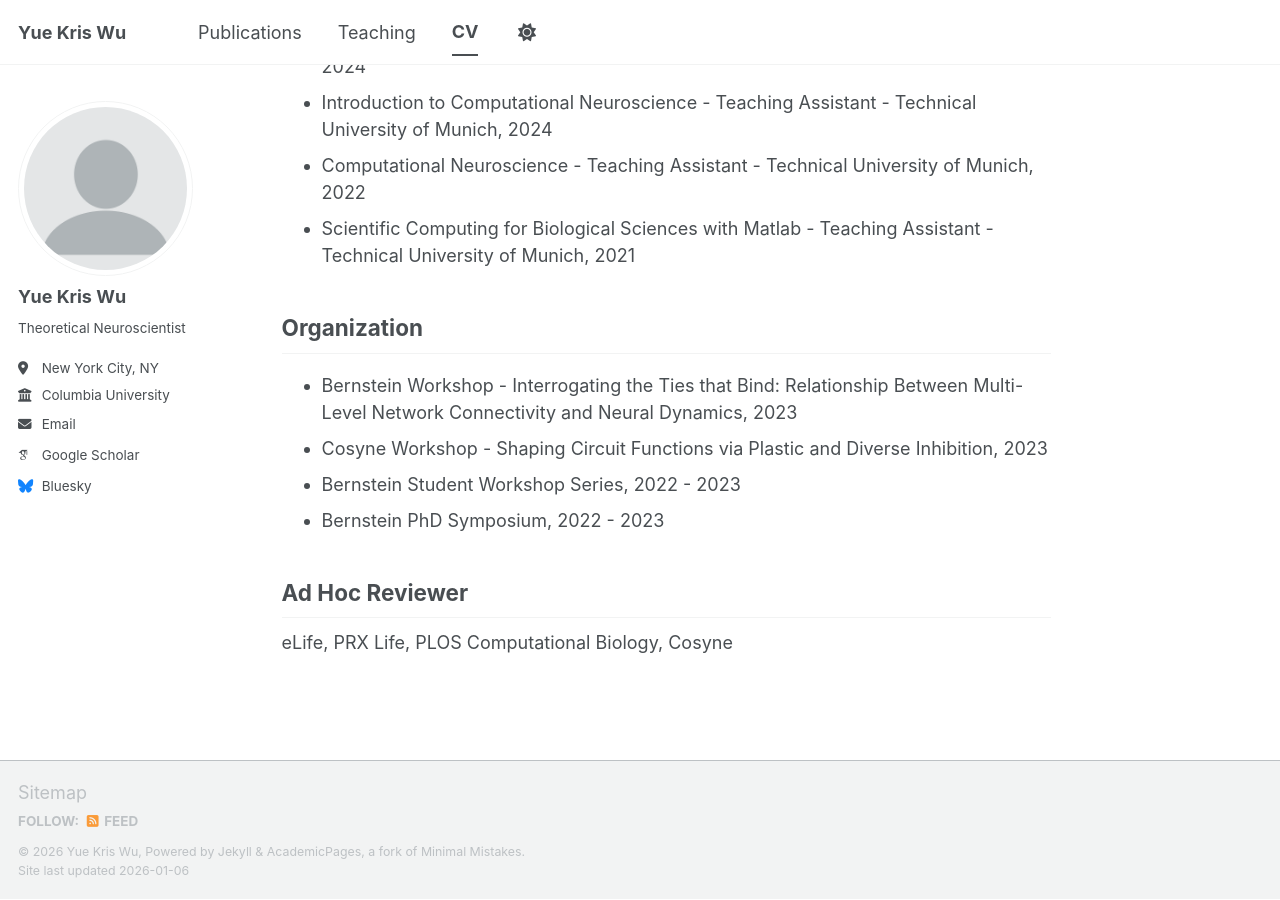
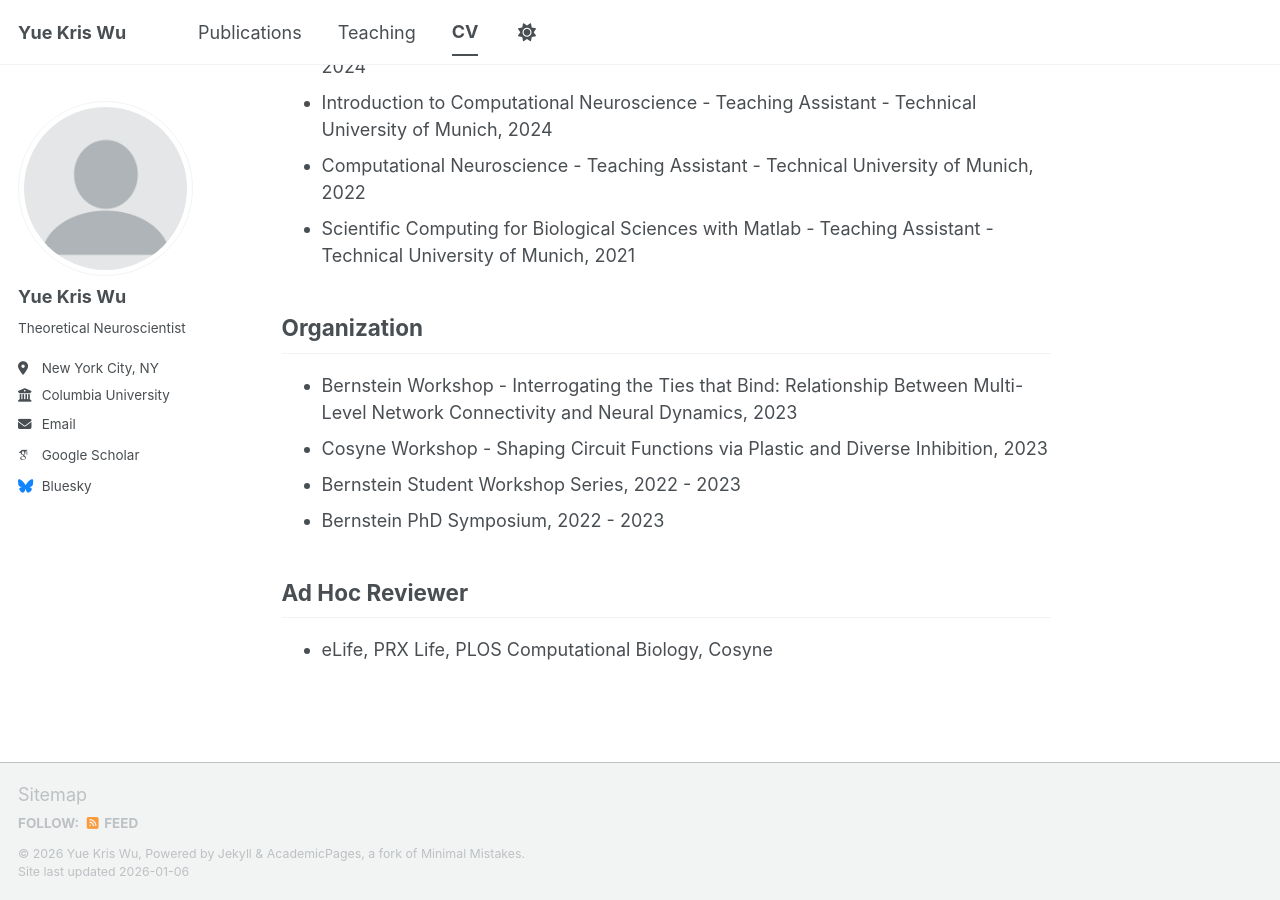
Before and after one commit to yuekriswu/yuekriswu.github.io, a Jekyll site: the page built from _pages/cv.md, in a window 1280 px wide and 900 px high, scrolled down 1122 px. Built offline with Jekyll 4.4.1, drawn with Linux system fonts in a browser that asks for light colours; some web fonts are replaced; a script bundle is joined from its source files by our own code; library files that are not in the unit come from our copies.

Commit message:
Fix formatting of Ad Hoc Reviewer list in cv.md

```diff
--- a/_pages/cv.md
+++ b/_pages/cv.md
@@ -46,4 +46,4 @@
 
 Ad Hoc Reviewer
 ------
-eLife, PRX Life, PLOS Computational Biology, Cosyne
+* eLife, PRX Life, PLOS Computational Biology, Cosyne
```
